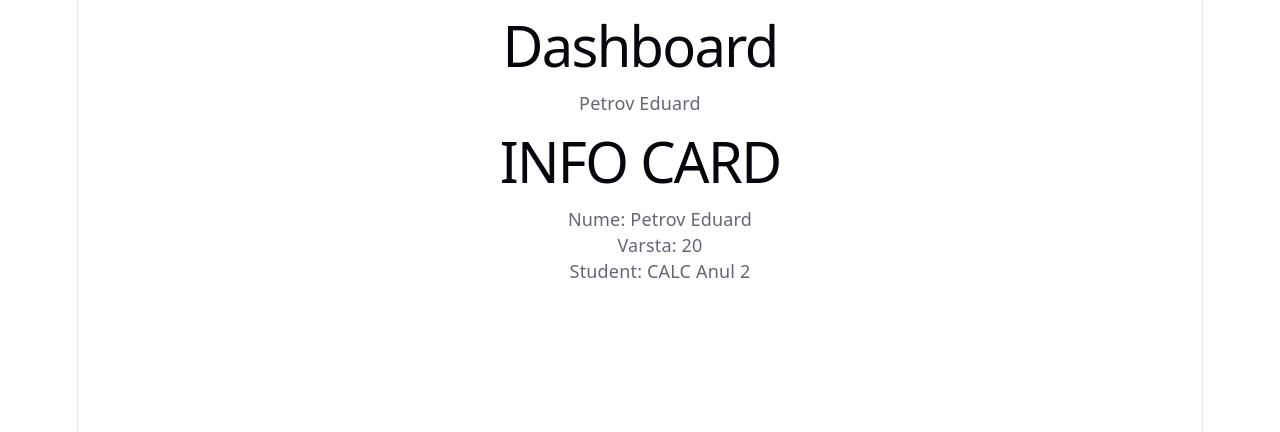
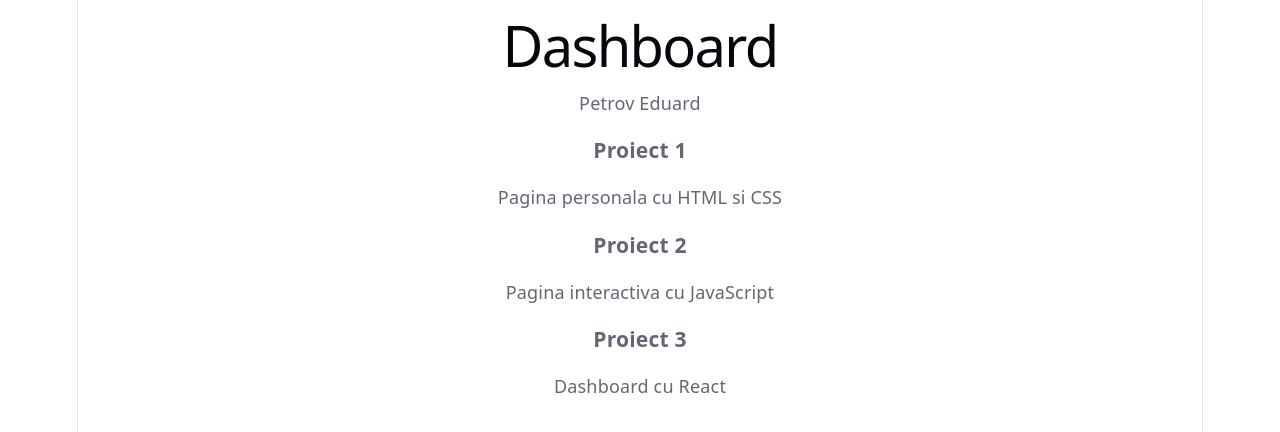
Before and after one commit to Edy-n/ProgamareWeb, a React (Vite) app: page / in a window 1280 px wide. Shown: the top 432 px of the page. Built offline with nearby package versions, Linux system fonts and the light colour scheme.

Commit message:
ex2 si 3 lab 5
rezolavarea exercitiului - implementarea componentei Card care afiseaza un card simplu si implementarea props ca parametru cu afisare props.title si props.description

```diff
--- a/src/App.jsx
+++ b/src/App.jsx
@@ -2,11 +2,13 @@
 
 function App() {
 	return (
-
 		<div>
 			<h1>Dashboard</h1>
 			<p>Petrov Eduard </p>
 			<Card />
+			<Card title="Proiect 1" description="Pagina personala cu HTML si CSS" />
+			<Card title="Proiect 2" description="Pagina interactiva cu JavaScript" />
+			<Card title="Proiect 3" description="Dashboard cu React" />
 		</div>
 	);
 }
--- a/src/Card.jsx
+++ b/src/Card.jsx
@@ -1,14 +1,9 @@
-function NumeComponenta() {
+function Card(props) {
 	return (
-		<section>
-			<h1>INFO CARD</h1>
-			<ul style={{ listStyleType: 'none' }}>
-				<li>Nume: Petrov Eduard</li>
-				<li>Varsta: 20</li>
-				<li>Student: CALC Anul 2</li>
-
-			</ul>
-		</section>
+		<div>
+			<h3>{props.title} </h3>
+			<p>{props.description}</p>
+		</div>
 	);
 }
-export default NumeComponenta;
+export default Card;
```
